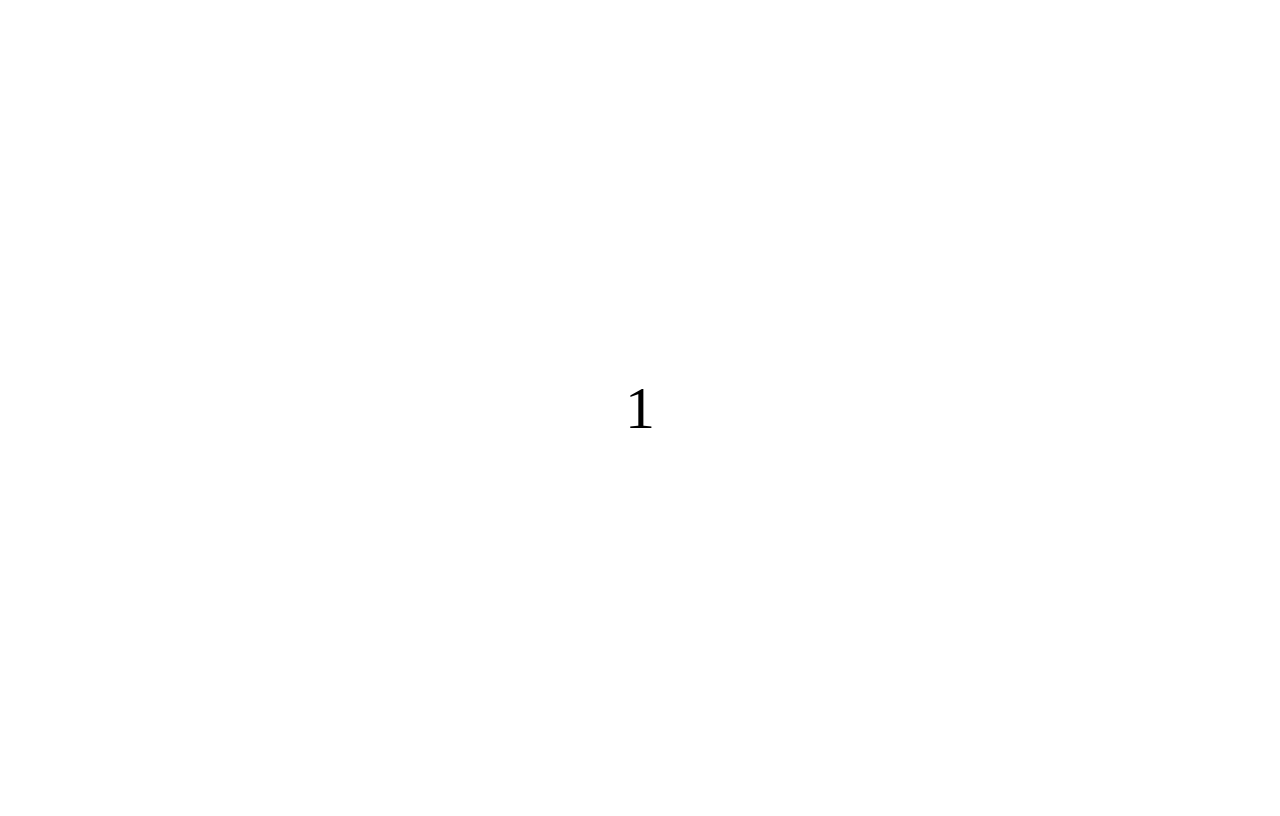
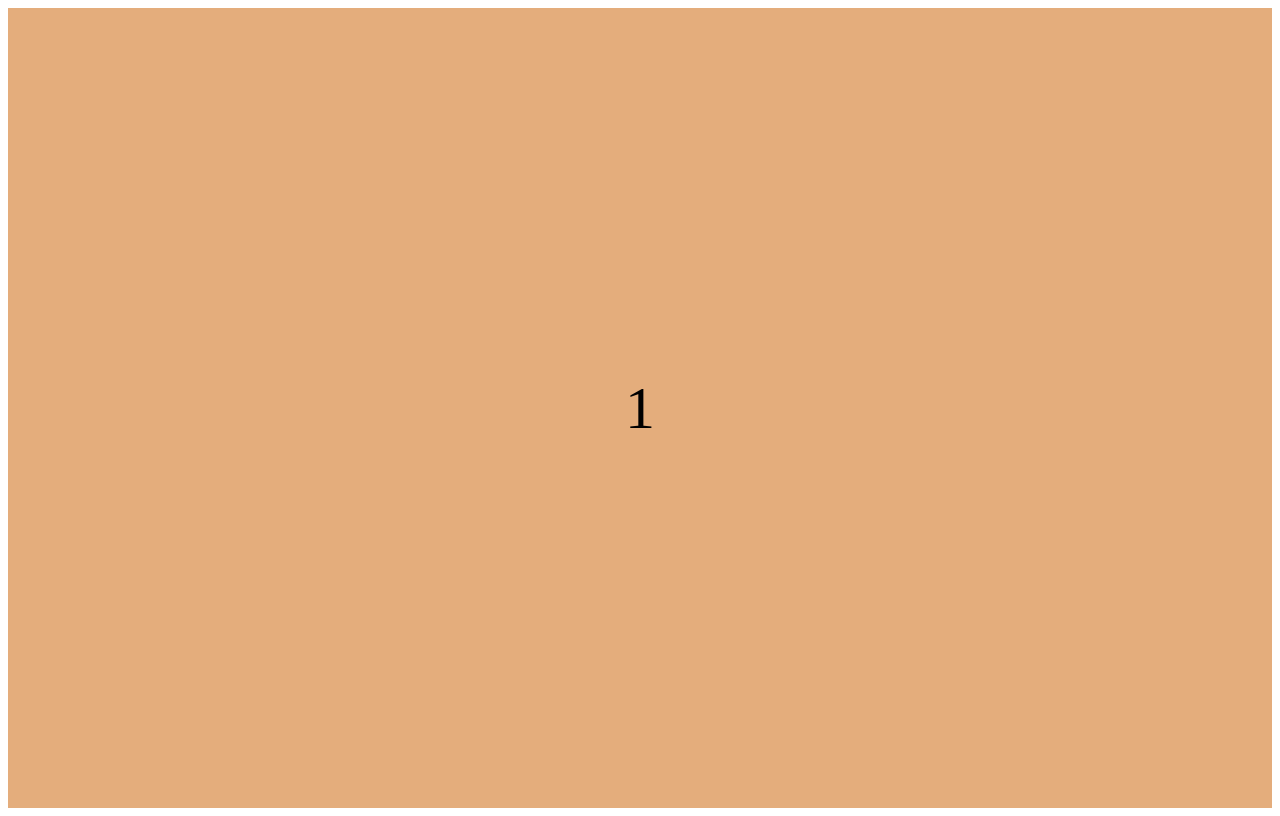
Before and after one commit to ianwu13/CIS454_Term_Project, a plain HTML site: page Webpage/main.html in a window 1280 px wide. Drawn offline with Linux system fonts and the light colour scheme.

Commit message:
Scroll Snap Works

```diff
--- a/Webpage/style.css
+++ b/Webpage/style.css
@@ -1,13 +1,8 @@
-body {
-  overflow: hidden;
+.scroll-container,
+.scroll-area {
+  max-width: 100%;
   height: 100vh;
-}
-
-.scroll-container, .scroll-area {
-  max-width: 850px;
-  height:100vh;
   font-size: 60px;
-  margin: 0 auto;
 }
 
 .scroll-container {
@@ -17,15 +12,23 @@ body {
 
 .scroll-area {
   scroll-snap-align: start;
+}
+
+.scroll-container,
+.scroll-area {
+  margin: 0 auto;
+}
+
+.scroll-area {
   display: flex;
   align-items: center;
   justify-content: center;
 }
 
-/* .main {
-  background-color: #E4AD7C;
+.scroll-area:nth-of-type(1) {
+  background: #E4AD7C;
 }
 
-.about {
-  background-color: #FCF0CC;
-} */
+.scroll-area:nth-of-type(2) {
+  background: #FCF0CC;
+}
```
